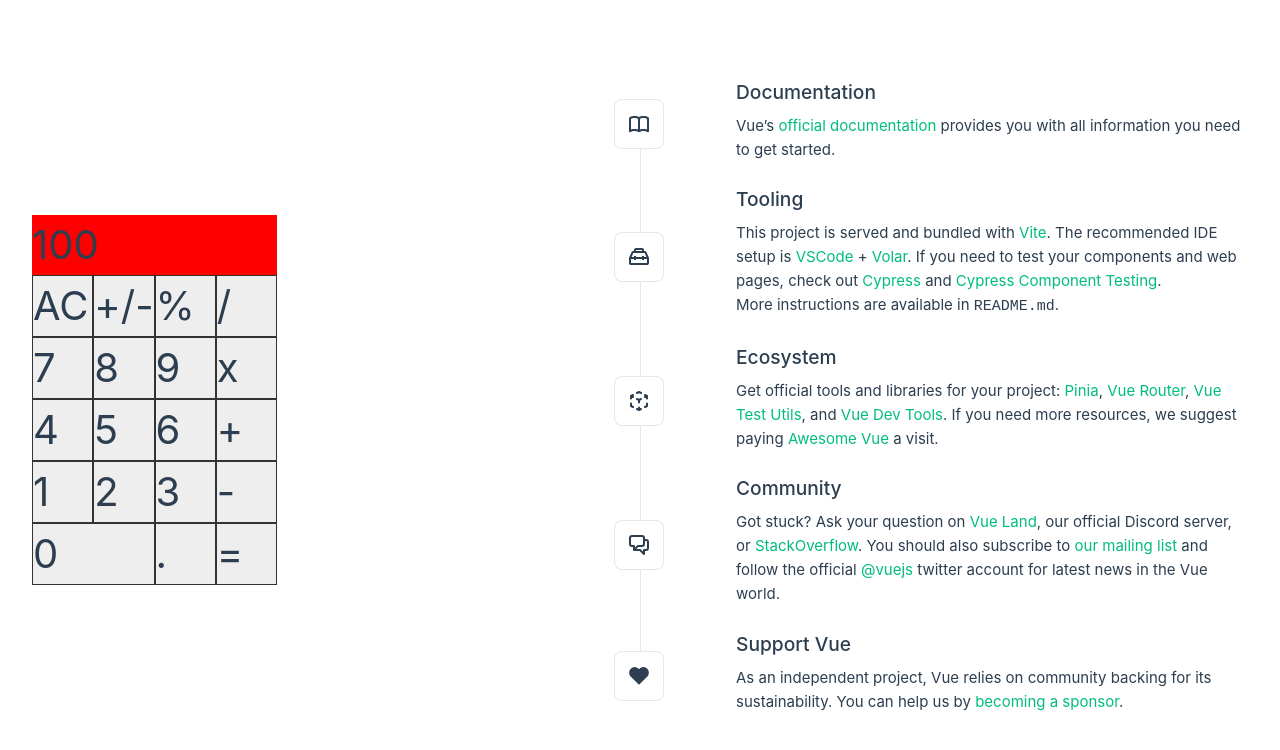
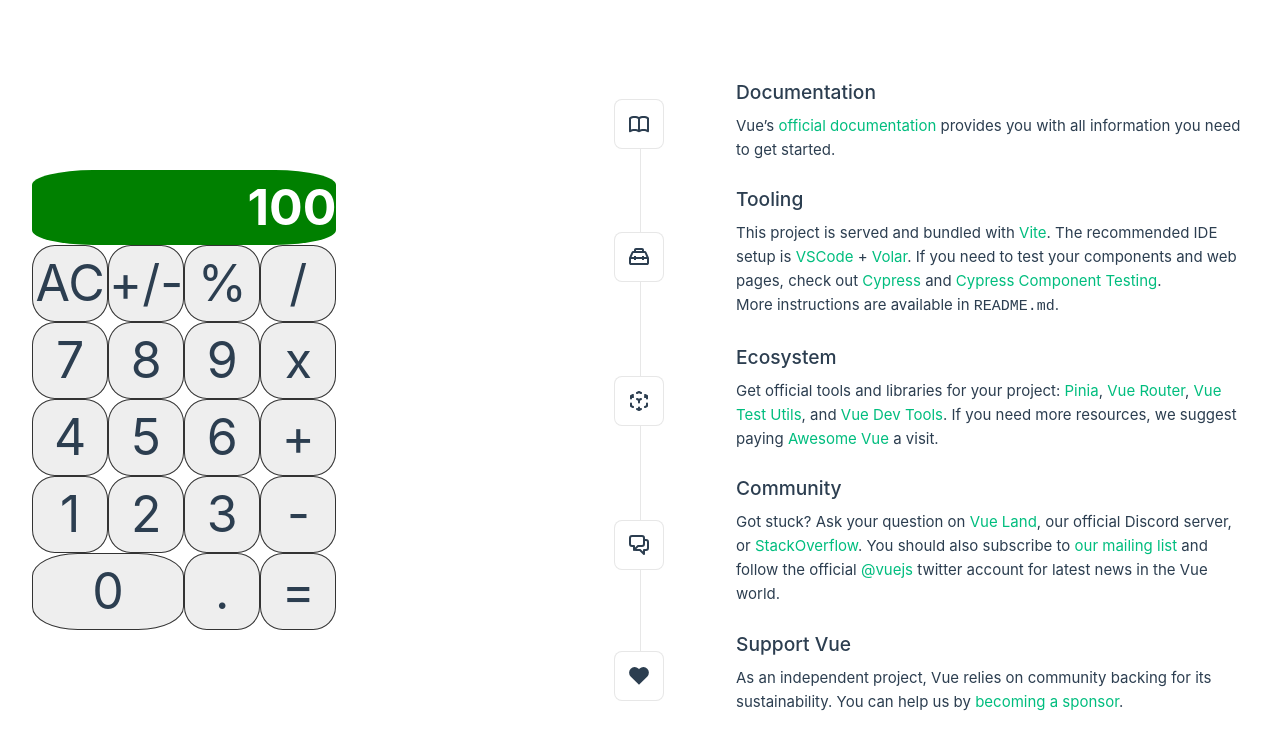
Before and after one commit to mkim245/vue-calculator, a Vue app: page / in a window 1280 px wide. Shown: the top 750 px of the page. Built offline with nearby package versions, Linux system fonts and the light colour scheme.

Commit message:
change style

```diff
--- a/src/components/Calculator.vue
+++ b/src/components/Calculator.vue
@@ -30,14 +30,18 @@ export default {
 
 <style scoped>
 .calculator {
-  font-size:40px;
+  font-size:50px;
   display: grid;
   grid-template-columns: repeat(4, 1fr);
   grid-auto-rows: minmax(50px, auto);
 }
 .display {
   grid-column: 1 / 5;
-  background-color: red;
+  background-color: green;
+  color: white;
+  font-weight: bold;
+  border-radius: 20%;
+  text-align: right;
 }
 
 .zero {
@@ -47,5 +51,7 @@ export default {
 .btn {
   background-color: #eee;
   border: 1px solid #333;
+  border-radius: 30%;
+  text-align: center;
 }
 </style>
```
